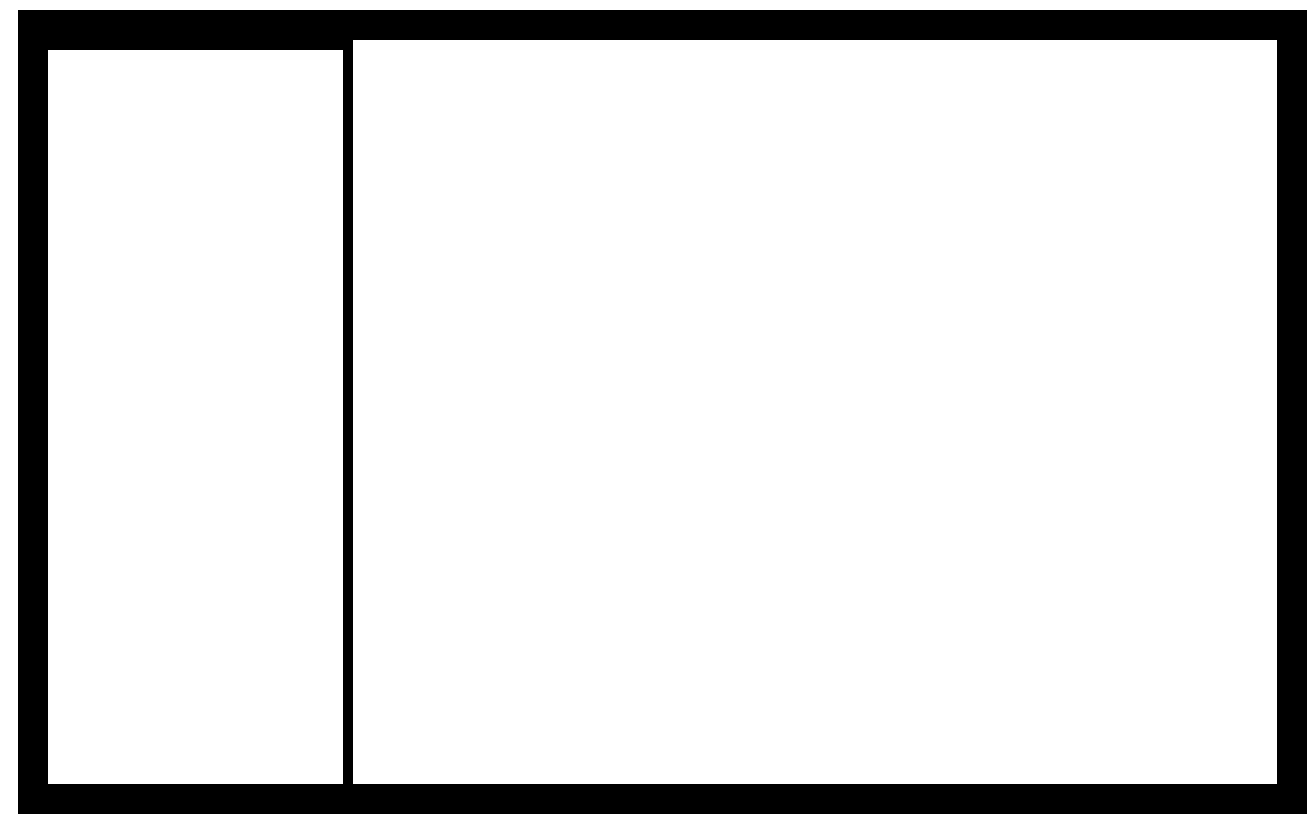
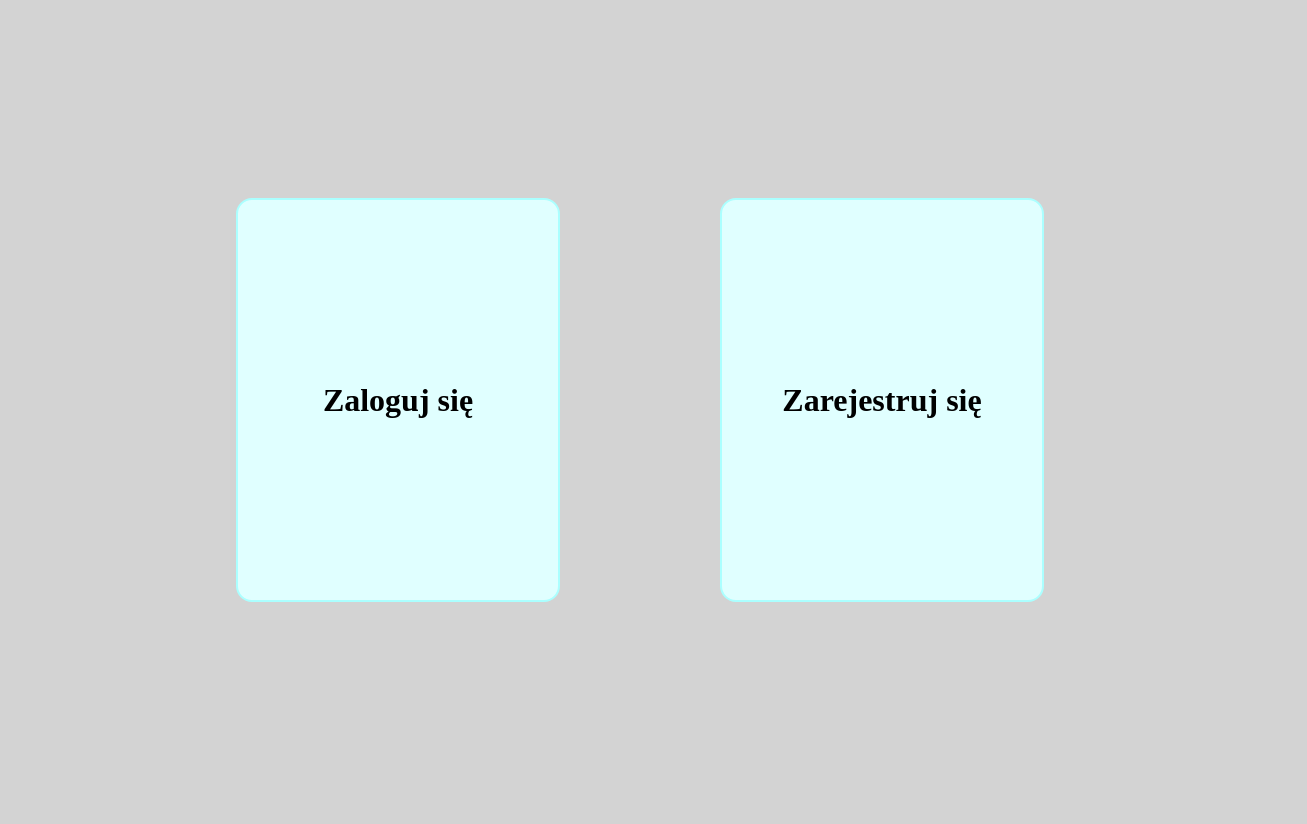
Before and after one commit to domi310509/komunikator, a website: page public/index.html in a window 1280 px wide. Shown: the whole page, 1307 px wide, since content can reach past the window. After the commit the page ends 800 px from the top, so only its background shows below. Drawn offline with nearby package versions, Linux system fonts and the light colour scheme.

Commit message:
part 1 tworzenia ekranu rejestracji i logowania
czas: 1godzina

```diff
--- a/public/index.html
+++ b/public/index.html
@@ -9,7 +9,19 @@
 <body>
     <!--<h1>Test zdany</h1>-->
     <div id="ekran_główny">
-        <div id="lista_ludzi" style="margin-left: -76%;"></div>
+        <div class="flexPoziom">
+            <div id="ekranLogowania">
+                <div class="flexPion">
+                    <h1>Zaloguj się</h1>
+                </div>
+            </div>
+            <div id="ekranRejestrowania">
+                <div class="flexPion">
+                    <h1>Zarejestruj się</h1>
+                </div>
+            </div>
+        </div>
+        <!--<div id="lista_ludzi" style="margin-left: -76%;"></div>-->
     </div>
     <script src="frontend.js"></script>
     <script src="/socket.io/socket.io.js"></script>
--- a/public/style.css
+++ b/public/style.css
@@ -1,8 +1,36 @@
-h1{
+body{
+    margin: 0;
+    padding: 0;
+    background-color: lightgrey;
+}
+
+.flexPoziom, .flexPion{
     display: flex;
     justify-content: center;
-    text-align: center;
+    align-items: center;
 }
+
+.flexPoziom{
+    flex-direction: row;
+    height: 100vh;
+}
+
+.flexPion{
+    flex-direction: column;
+    height: 50vh;
+}
+
+#ekranLogowania,#ekranRejestrowania{
+    background-color: rgb(224, 255, 255);
+    height: 50vh;
+    width: 40vh;
+    margin: 10vh;
+    border-style: solid;
+    border-width: 0.3vh;
+    border-color: rgb(171, 255, 255);
+    border-radius: 2vh;
+}
+/*
 #ekran_główny{
     display: flex;
     justify-content: center;
@@ -18,3 +46,4 @@ h1{
     height: 92vh;
     width: 23vw;
 }
+    */
```
